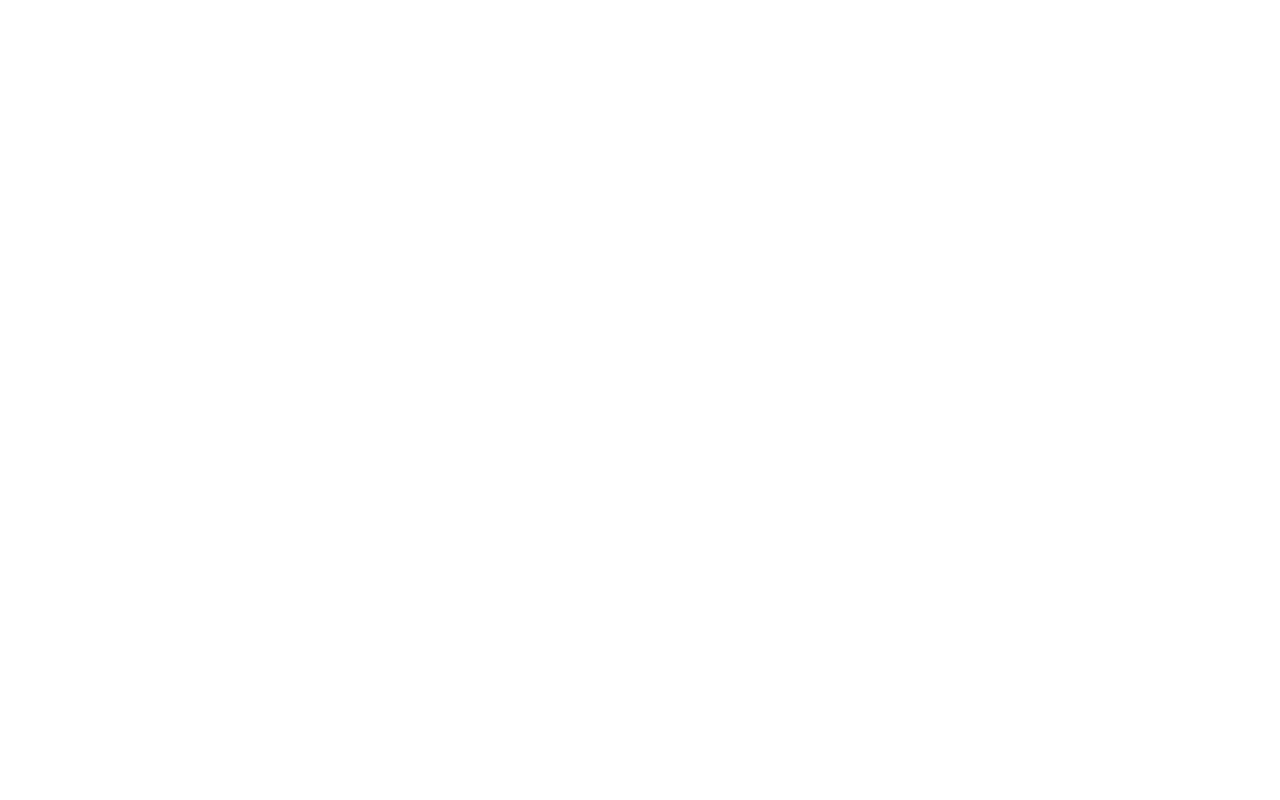
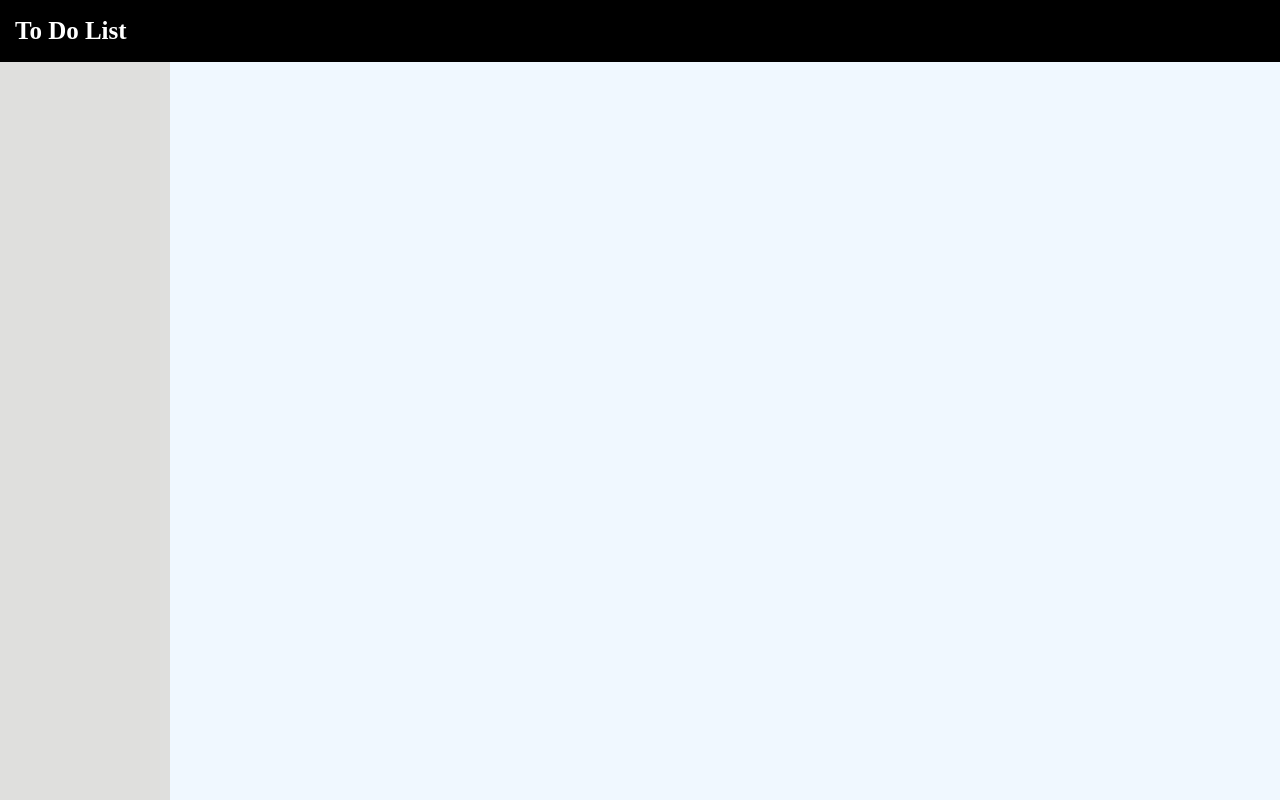
Before and after one commit to sky-kt/to-do-list, a website built with webpack: page dist/index.html in a window 1280 px wide. Built offline with nearby package versions, Linux system fonts and the light colour scheme.

Commit message:
add tabs feature

```diff
--- a/dist/index.html
+++ b/dist/index.html
@@ -1,11 +1,69 @@
 <!DOCTYPE html>
 <html>
     <head>
+        <style>
+            html {
+                width: 100vw;
+                height: 100vh;
+            }
+
+            body {
+                width: 100%;
+                height: 100%;
+                margin: 0 0 0 0;
+            }
+
+            header {
+                background-color: black;
+                color: white;
+                display: flex;
+                align-items: center;
+            }
+
+            h1 {
+                margin-left: 15px;
+                font-size: 25px;
+            }
+
+            #content {
+                display: flex;
+                flex-flow: column;
+                height: 100%;
+            }
+
+            #tabs {
+                flex-grow: 1;
+                display: grid;
+                grid-template-columns: 0.15fr 1fr;
+                grid-template-rows: 1fr;
+            }
+
+            #projectTab {
+                background-color: #dfdfdd;
+                min-width: 170px;
+            }
+
+            #taskTab {
+                background-color: aliceblue;
+            }
+        </style>
+        <title>To Do List</title>
     </head>
+
     <body>
+        <div id="content">
+            <header><h1>To Do List</h1></header>
+            <div id="tabs">
+                <div id="projectTab">
+                </div>
+                <div id="taskTab">
+
+                </div>
+            </div>
+        </div>
     </body>
+
     <footer>
         <script src="main.js"></script>
-
     </footer>
 </html>
```
